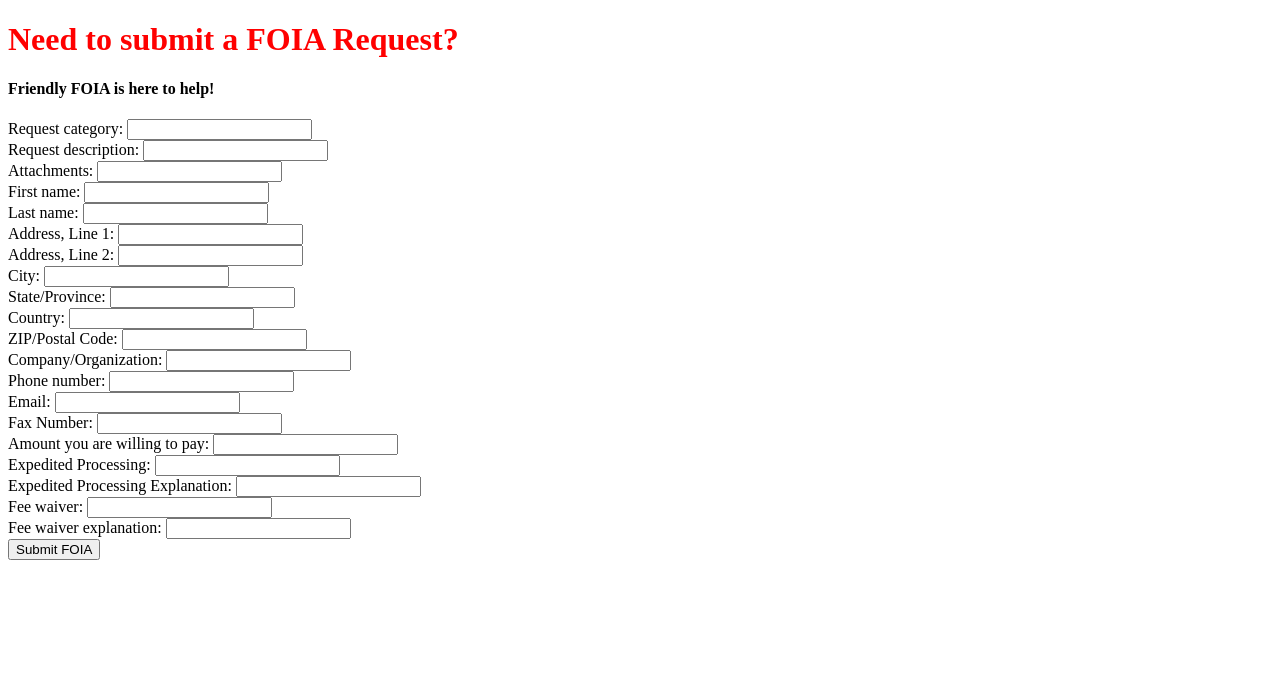
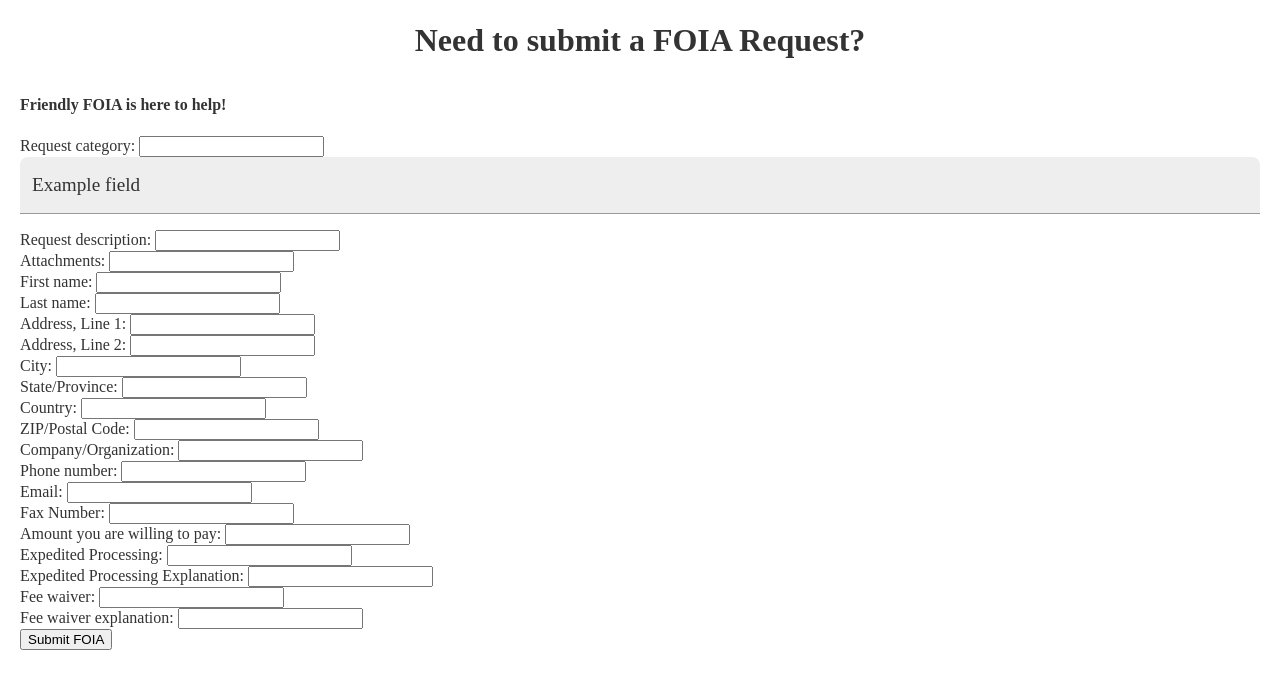
Before and after one commit to searri/friendly-foia, a Flask app: page / in a window 1280 px wide. Shown: the top 689 px of the page. Run offline with Flask 2, Linux system fonts and the light colour scheme.

Commit message:
Add material UI components to CSS

```diff
--- a/static/css/main.css
+++ b/static/css/main.css
@@ -1,3 +1,114 @@
+html,
+body {
+    color: #333;
+    font-size: 16px;
+    line-height: 20px;
+}
+
+body {
+    margin: 20px;
+}
+
 h1 {
-    color: red;
+    line-height: 1.2;
+    margin-bottom: 35px;
+    text-align: center;
 }
+
+.container {
+    margin: 0 auto 35px;
+    max-width: 450px;
+}
+
+/* Actual code example */
+.form-field {
+    display: block;
+    margin-bottom: 16px;
+}
+
+.form-field__label {
+    font-size: 0.75rem;
+    -webkit-transform: translateY(-14px);
+    transform: translateY(-14px);
+    display: block;
+    font-weight: normal;
+    left: 0;
+    margin: 0;
+    padding: 18px 12px 0;
+    position: absolute;
+    top: 0;
+    transition: all 0.4s;
+    width: 100%;
+}
+
+.form-field__control {
+    background: #eee;
+    border-radius: 8px 8px 0 0;
+    overflow: hidden;
+    position: relative;
+    width: 100%;
+}
+
+.form-field__bar {
+    border-bottom: 2px solid #b11adc;
+    bottom: 0;
+    content: "";
+    display: block;
+    left: 0;
+    margin: 0 auto;
+    position: absolute;
+    right: 0;
+    -webkit-transform: scaleX(0);
+    transform: scaleX(0);
+    transition: all 0.4s;
+    width: 1%;
+}
+
+.form-field__input,
+.form-field__textarea {
+    -webkit-appearance: none;
+    -moz-appearance: none;
+    appearance: none;
+    background: transparent;
+    border: 0;
+    border-bottom: 1px solid #999;
+    color: #333;
+    display: block;
+    font-size: 1.2rem;
+    margin-top: 24px;
+    outline: 0;
+    padding: 0 12px 10px 12px;
+    width: 100%;
+}
+
+.form-field__input:-ms-input-placeholder~.form-field__label,
+.form-field__textarea:-ms-input-placeholder~.form-field__label {
+    font-size: 1.2rem;
+    transform: translateY(0);
+}
+
+.form-field__input:placeholder-shown~.form-field__label,
+.form-field__textarea:placeholder-shown~.form-field__label {
+    font-size: 1.2rem;
+    -webkit-transform: translateY(0);
+    transform: translateY(0);
+}
+
+.form-field__input:focus~.form-field__label,
+.form-field__textarea:focus~.form-field__label {
+    color: #b11adc;
+    font-size: 0.75rem;
+    -webkit-transform: translateY(-14px);
+    transform: translateY(-14px);
+}
+
+.form-field__input:focus~.form-field__bar,
+.form-field__textarea:focus~.form-field__bar {
+    border-bottom: 2px solid #b11adc;
+    -webkit-transform: scaleX(150);
+    transform: scaleX(150);
+}
+
+.form-field__textarea {
+    height: 150px;
+}
--- a/templates/home.html
+++ b/templates/home.html
@@ -13,6 +13,15 @@
 
     <form action="report.php" method="POST">
         Request category: <input type="text" name="situation"><br>
+
+        <div class="form-field">
+            <div class="form-field__control">
+                <input id="exampleField" type="text" class="form-field__input" value="" placeholder=" " />
+                <label for="exampleField" class="form-field__label">Example field</label>
+                <div class="form-field__bar"></div>
+            </div>
+        </div>
+
         Request description: <input type="text" name="situation"><br>
         Attachments: <input type="text" name="desc"><br>
         First name: <input type="text" name="fname"><br>
```
